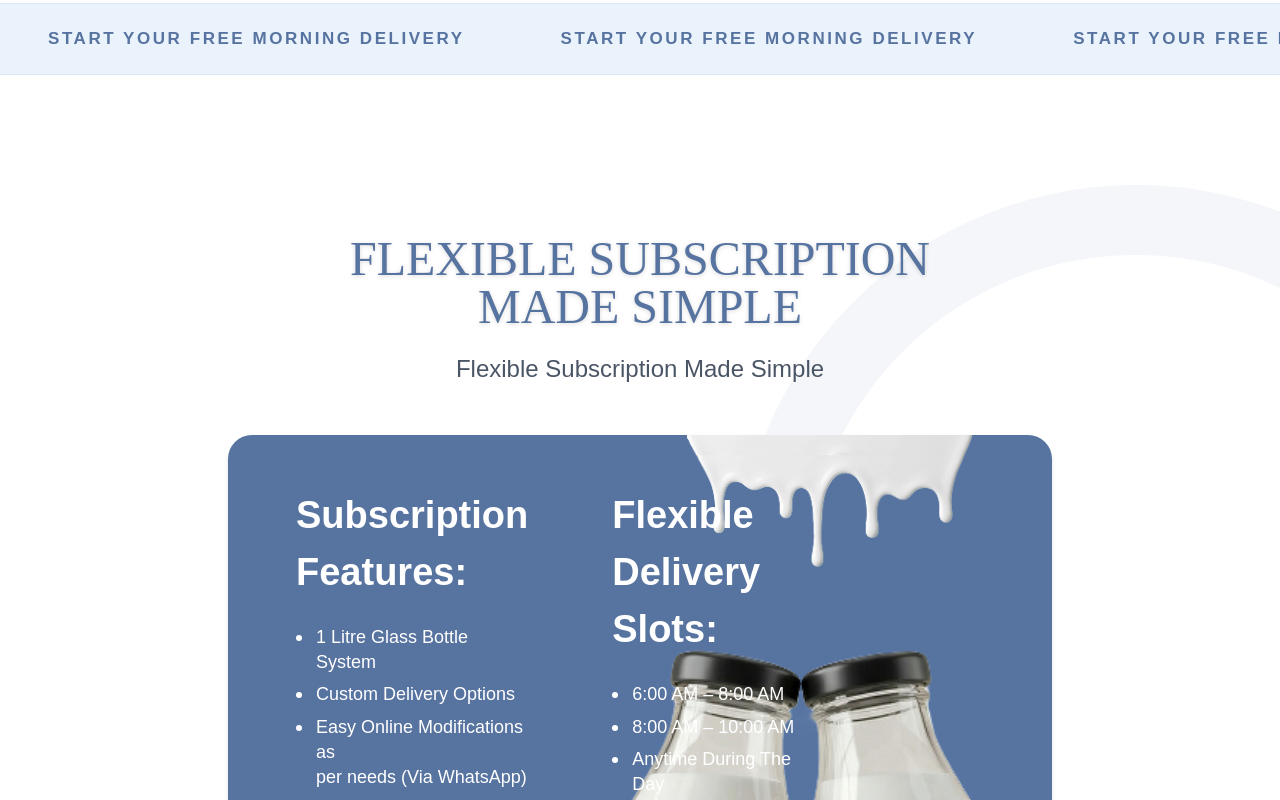
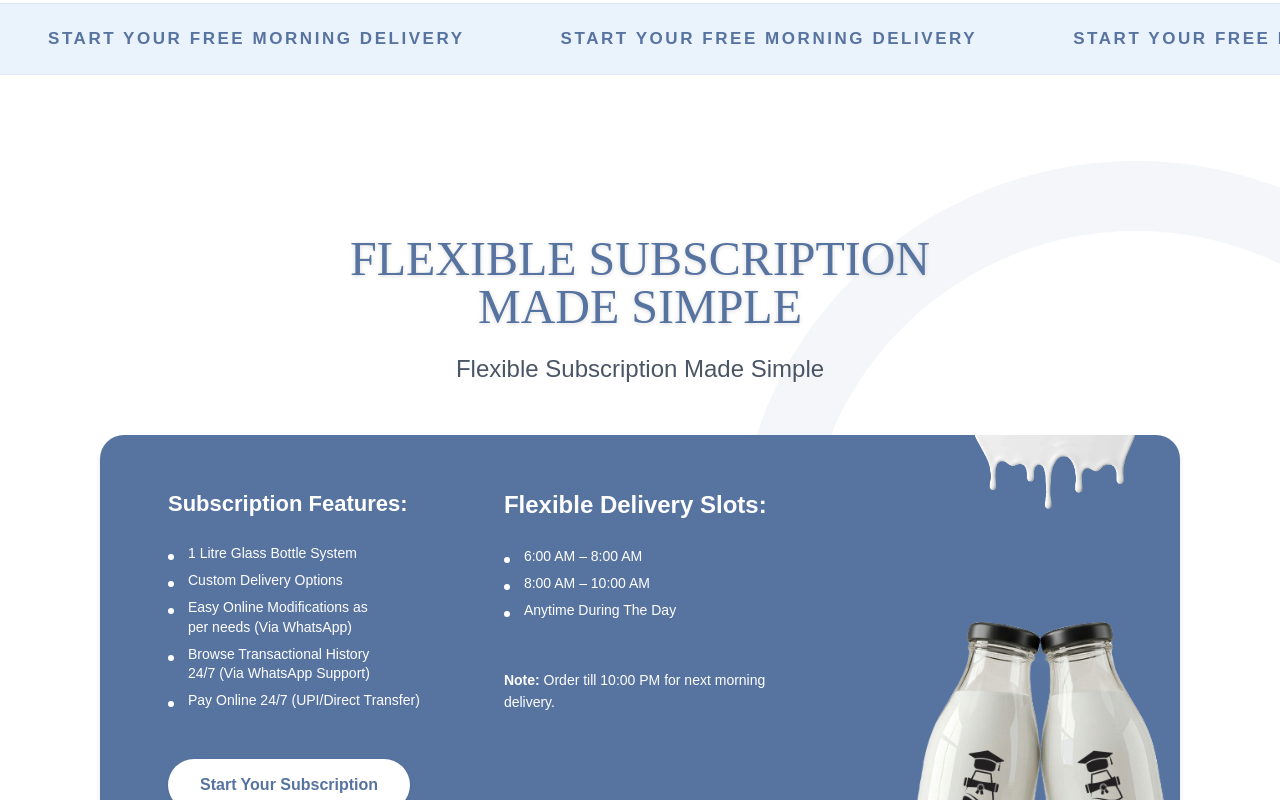
Before and after one commit to yuvraj-singh-chouhan/doodhwala, a React (Vite) app: page / in a window 1280 px wide. Shown: the part 3980-4780 px from the top of the page. Built offline with nearby package versions, Linux system fonts and the light colour scheme; a web font is replaced by a local one.

Commit message:
Updated subs UI

```diff
--- a/src/pages/Home/Subscription.jsx
+++ b/src/pages/Home/Subscription.jsx
@@ -9,7 +9,7 @@ function Subscription() {
 
 
             {/* Main Content Container */}
-            <div className="bg-brand-blue md:bg-transparent w-[100%] md:w-[80%] md:pt-24 mx-auto px-8 md:px-12 lg:px-[100px] relative z-20">
+            <div className="bg-brand-blue md:bg-transparent w-[100%] md:w-[100%] md:pt-24 mx-auto px-8 md:px-12 lg:px-[100px] relative z-20">
 
                 {/* Mobile Floating Milk Image */}
                 <div className="md:hidden flex justify-center w-[100%] mx-auto relative z-0 -mt-8 md:-mt-12 pointer-events-none">
@@ -30,7 +30,7 @@ function Subscription() {
 
                     {/* Background Desktop Image (Bottles + Milk Splash) */}
                     <div className="hidden lg:flex flex-col justify-between absolute lg:-bottom-0 right-0 h-[100%] z-0 pointer-events-none justify-end items-end overflow-hidden">
-                        <img src="/common/milk-bottle-full.png" alt="Subscription Milk Details" className="h-[70.5%]  w-auto object-contain object-right-bottom -mr-[2px]" />
+                        <img src="/common/milk-bottle-full.png" alt="Subscription Milk Details" className="h-[60.5%] 2xl:h-[70.5%] w-auto object-contain object-right-bottom -mr-[2px]" />
                         <img src="/common/floating-milk.png" alt="Floating Milk" className="absolute top-[0%] right-[15%] w-[55%] max-w-[350px] h-auto object-contain z-10" />
                     </div>
 
@@ -39,28 +39,28 @@ function Subscription() {
 
                         {/* 1st Column: Features */}
                         <div className="flex text-white flex flex-col md:px-5 md:p-9">
-                            <h2 className="font-poppins text-[26px] font-semibold md:text-[34px] lg:text-[38px] font-bold mb-6 ">Subscription Features:</h2>
+                            <h2 className="font-poppins text-[18px] font-semibold md:text-[20px] lg:text-[22px] font-bold mb-6 ">Subscription Features:</h2>
 
                             <ul className="space-y-[8px]">
                                 <li className="flex items-start gap-[14px]">
                                     <span className="w-[6px] h-[6px] rounded-full bg-white mt-[10px] flex-shrink-0"></span>
-                                    <p className="font-poppins text-[16px] md:text-[18px] leading-snug">1 Litre Glass Bottle System</p>
+                                    <p className="font-poppins text-[16px] md:text-[14px] leading-snug">1 Litre Glass Bottle System</p>
                                 </li>
                                 <li className="flex items-start gap-[14px]">
                                     <span className="w-[6px] h-[6px] rounded-full bg-white mt-[10px] flex-shrink-0"></span>
-                                    <p className="font-poppins text-[16px] md:text-[18px] leading-snug">Custom Delivery Options</p>
+                                    <p className="font-poppins text-[16px] md:text-[14px] leading-snug">Custom Delivery Options</p>
                                 </li>
                                 <li className="flex items-start gap-[14px]">
                                     <span className="w-[6px] h-[6px] rounded-full bg-white mt-[10px] flex-shrink-0"></span>
-                                    <p className="font-poppins text-[16px] md:text-[18px] leading-snug">Easy Online Modifications as<br className="hidden md:block" /> per needs (Via WhatsApp)</p>
+                                    <p className="font-poppins text-[16px] md:text-[14px] leading-snug">Easy Online Modifications as<br className="hidden md:block" /> per needs (Via WhatsApp)</p>
                                 </li>
                                 <li className="flex items-start gap-[14px]">
                                     <span className="w-[6px] h-[6px] rounded-full bg-white mt-[10px] flex-shrink-0"></span>
-                                    <p className="font-poppins text-[16px] md:text-[18px] leading-snug">Browse Transactional History<br className="hidden md:block" /> 24/7 (Via WhatsApp Support)</p>
+                                    <p className="font-poppins text-[16px] md:text-[14px] leading-snug">Browse Transactional History<br className="hidden md:block" /> 24/7 (Via WhatsApp Support)</p>
                                 </li>
                                 <li className="flex items-start gap-[14px]">
                                     <span className="w-[6px] h-[6px] rounded-full bg-white mt-[10px] flex-shrink-0"></span>
-                                    <p className="font-poppins text-[16px] md:text-[18px] leading-snug">Pay Online 24/7 (UPI/Direct Transfer)</p>
+                                    <p className="font-poppins text-[16px] md:text-[14px] leading-snug">Pay Online 24/7 (UPI/Direct Transfer)</p>
                                 </li>
                             </ul>
 
@@ -76,26 +76,26 @@ transition-all">
                         </div>
 
                         {/* 2nd Column: Delivery Slots */}
-                        <div className="flex text-white flex flex-col lg:pr-10 mt-3 md:mt-0 md:py-9">
-                            <h2 className="font-poppins text-[26px] font-semibold md:text-[34px] lg:text-[38px] font-bold mb-6">Flexible Delivery Slots:</h2>
+                        <div className="flex text-white flex-col lg:pr-10 mt-3 md:mt-0 md:py-9">
+                            <h2 className="font-poppins text-[18px] font-semibold md:text-[20px] lg:text-[22px] xl:text-[24px]  mb-6">Flexible Delivery Slots:</h2>
 
                             <ul className="space-y-[8px]">
                                 <li className="flex items-start gap-[14px]">
                                     <span className="w-[6px] h-[6px] rounded-full bg-white mt-[10px] flex-shrink-0"></span>
-                                    <p className="font-poppins text-[16px] md:text-[18px]  leading-snug">6:00 AM – 8:00 AM</p>
+                                    <p className="font-poppins text-[12px] md:text-[14px]  leading-snug">6:00 AM – 8:00 AM</p>
                                 </li>
                                 <li className="flex items-start gap-[14px]">
                                     <span className="w-[6px] h-[6px] rounded-full bg-white mt-[10px] flex-shrink-0"></span>
-                                    <p className="font-poppins text-[16px] md:text-[18px] leading-snug">8:00 AM – 10:00 AM</p>
+                                    <p className="font-poppins text-[12px] md:text-[14px] leading-snug">8:00 AM – 10:00 AM</p>
                                 </li>
                                 <li className="flex items-start gap-[14px]">
                                     <span className="w-[6px] h-[6px] rounded-full bg-white mt-[10px] flex-shrink-0"></span>
-                                    <p className="font-poppins text-[16px] md:text-[18px]  leading-snug">Anytime During The Day</p>
+                                    <p className="font-poppins text-[12px] md:text-[14px]  leading-snug">Anytime During The Day</p>
                                 </li>
                             </ul>
 
                             <div className="mt-8 lg:mt-12 max-w-[280px]">
-                                <p className="font-poppins text-[15px] md:text-[16px] leading-relaxed">
+                                <p className="font-poppins text-[13px] md:text-[14px] leading-relaxed">
                                     <span className="font-bold">Note:</span> Order till 10:00 PM for next morning delivery.
                                 </p>
                             </div>
```
